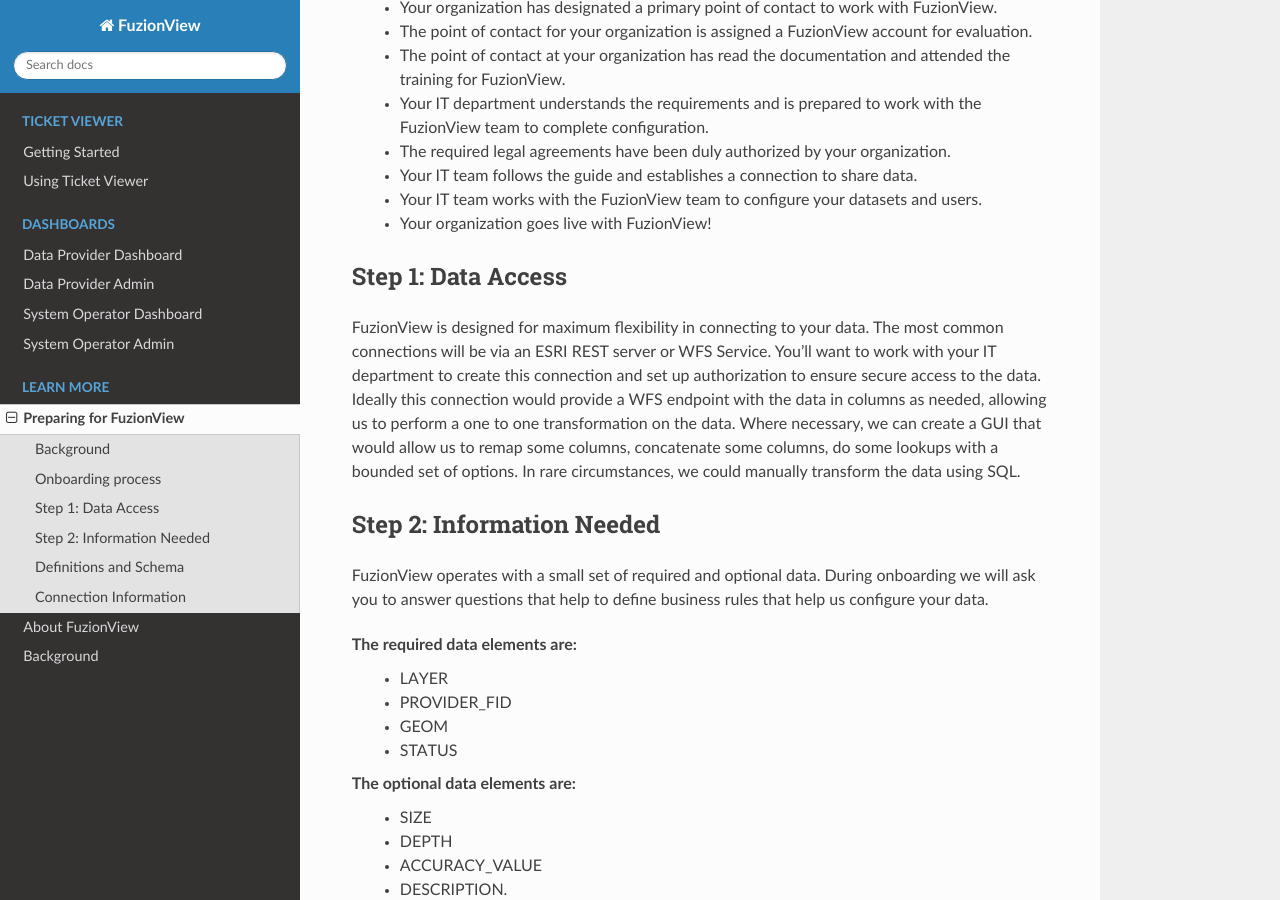
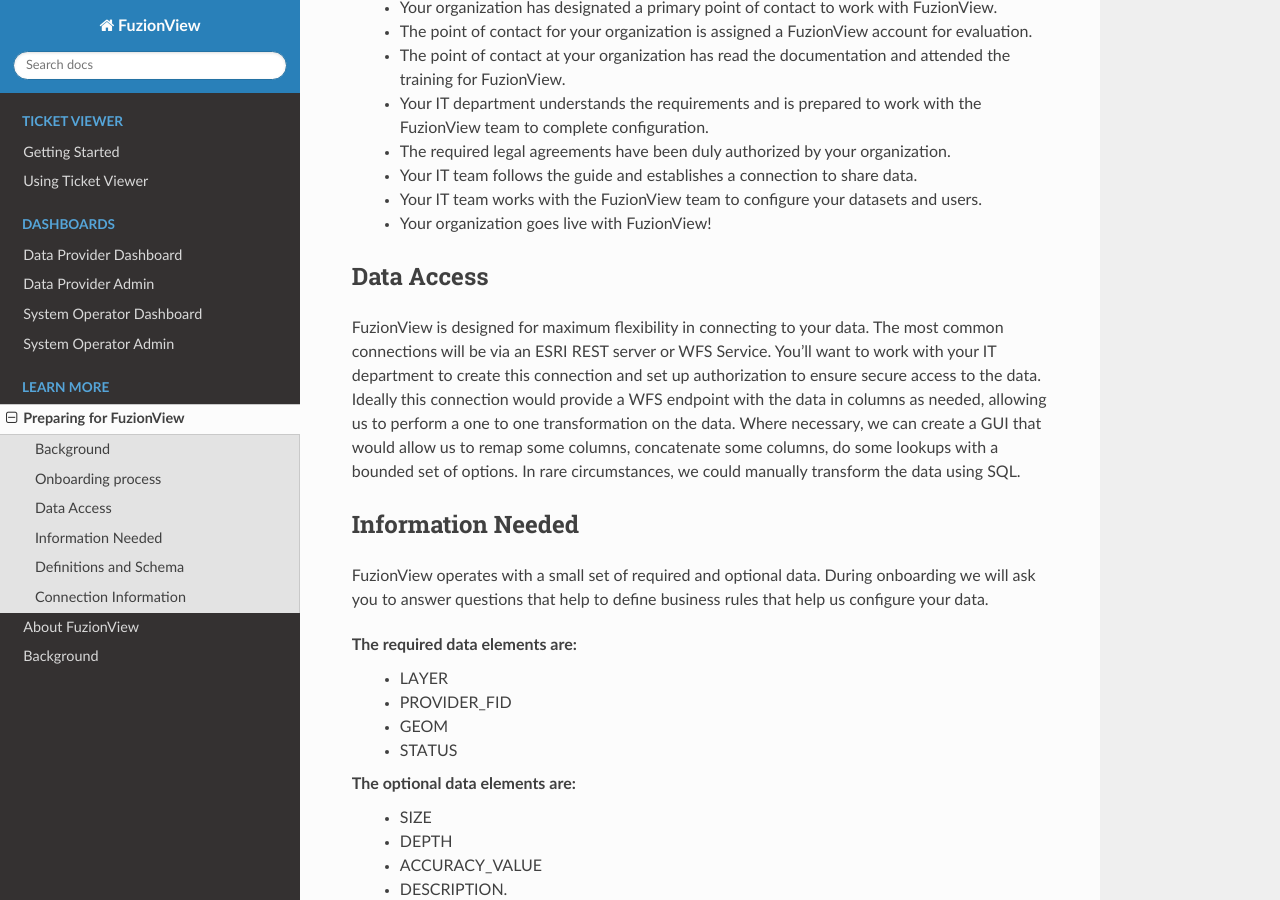
Before and after one commit to FuzionView/FV-Docs, a Sphinx documentation site: the page built from source/PrepFV.rst, in a window 1280 px wide and 900 px high, scrolled down 715 px. Built offline with Sphinx 7.4.7 and the Read the Docs theme 2.0.0, drawn with Linux system fonts in a browser that asks for light colours.

Commit message:
updated section names

```diff
--- a/source/PrepFV.rst
+++ b/source/PrepFV.rst
@@ -27,15 +27,15 @@
  * Your IT team works with the FuzionView team to configure your datasets and users.
  * Your organization goes live with FuzionView!
 
-Step 1: Data Access
---------------------
+Data Access
+------------
 
 FuzionView is designed for maximum flexibility in connecting to your data. The most common connections will be via an ESRI REST server or WFS Service. You’ll want to work with your IT department to create this connection and set up authorization to ensure secure access to the data. Ideally this connection would provide a WFS endpoint with the data in columns as needed, allowing us to perform a one to one transformation on the data.
 Where necessary, we can create a GUI that would allow us to remap some columns, concatenate some columns, do some lookups with a bounded set of options.
 In rare circumstances, we could manually transform the data using SQL.
 
-Step 2: Information Needed
-----------------------------
+Information Needed
+-------------------
 
 FuzionView operates with a small set of required and optional data. During onboarding we will ask you to answer questions that help to define business rules that help us configure your data.
 
```
